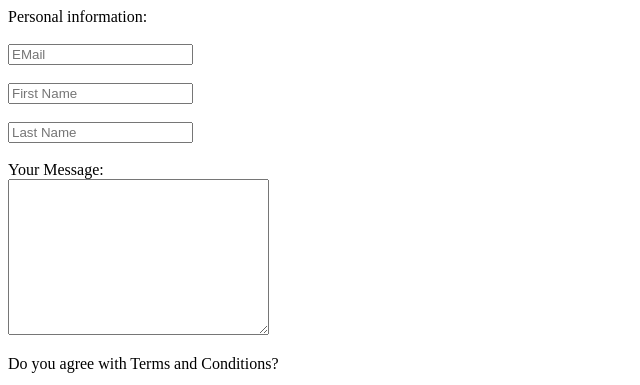
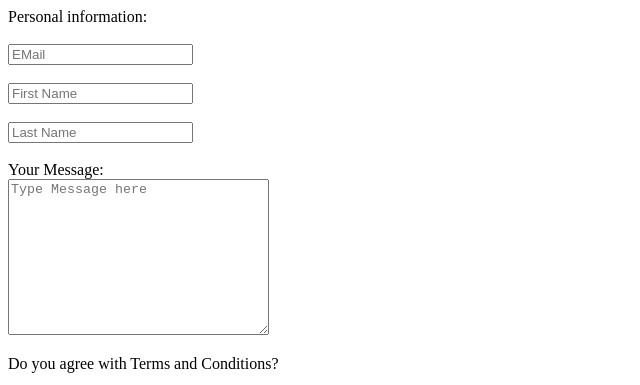
Before and after one commit to TamaraZolnajic/FE16-HTML-DAY1-Tamara-Anas, a plain HTML site: page Intermediate Exercise.html in a window 1280 px wide. Shown: the top 385 px of the page, 0-640 px from the left. Drawn offline with Linux system fonts and the light colour scheme.

Commit message:
placeholder added

```diff
--- a/Intermediate Exercise.html
+++ b/Intermediate Exercise.html
@@ -13,7 +13,7 @@
       <input type="text" placeholder="First Name"><br><br>
       <input type="text" placeholder="Last Name"><br><br>
       Your Message: <br>
-      <textarea name="" id="" cols="30" rows="10"></textarea>
+      <textarea name="" id="" cols="30" rows="10" placeholder="Type Message here"></textarea>
       <p>Do you agree with Terms and Conditions?</p>
       Yes
       <input type="radio" name="conditions" value="true" id=""> <br>
```
